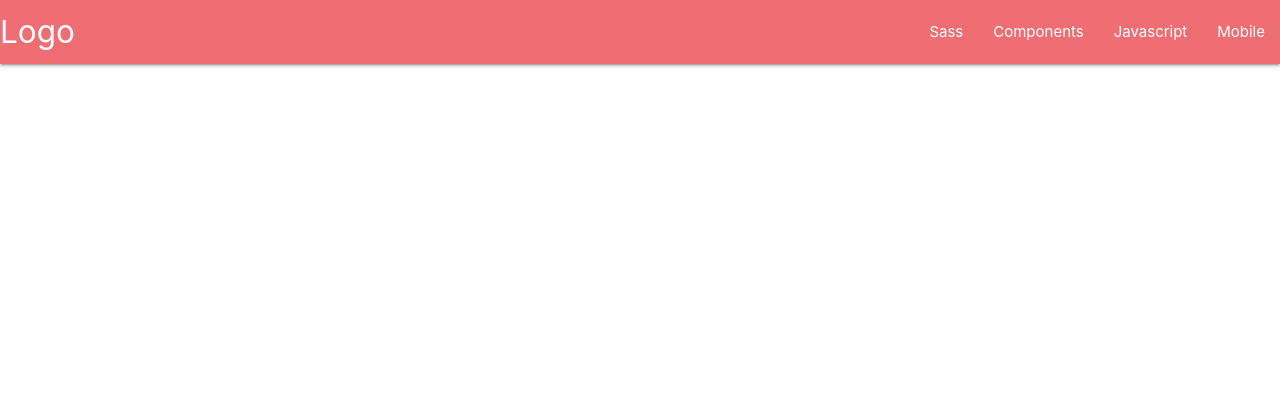
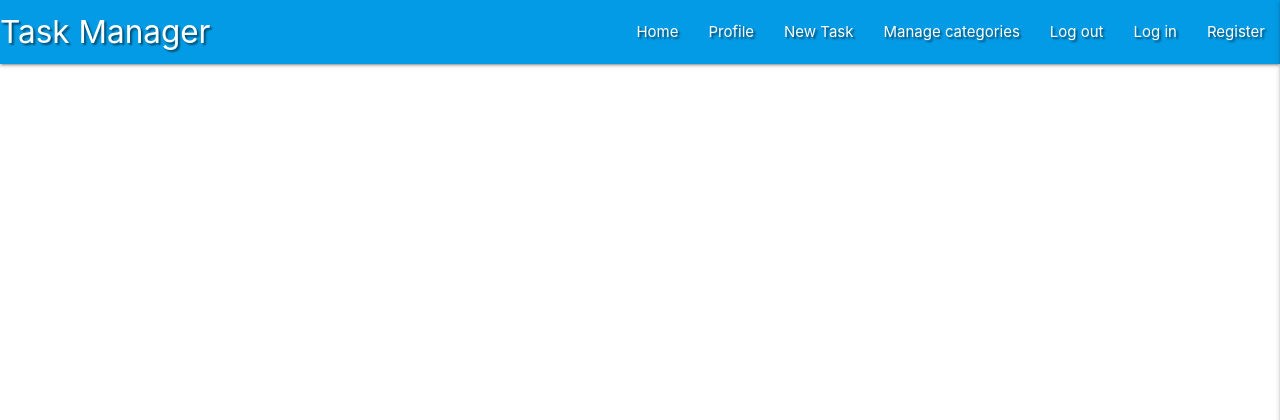
Before and after one commit to vaida898/flask-task-manager-project, a Flask app: page / in a window 1280 px wide. Shown: the top 420 px of the page. Run offline with Flask 2, Linux system fonts and the light colour scheme; data that the repository does not hold is empty; some libraries are stand-ins or nearby versions.

Commit message:
added materialize navbar and sidenav

```diff
--- a/static/css/style.css
+++ b/static/css/style.css
@@ -1,3 +1,3 @@
-body {
-
+.text-shadow {
+    text-shadow: 2px 2px 2px rgba(0, 0, 0, 0.5);
 }
--- a/static/js/script.js
+++ b/static/js/script.js
@@ -0,0 +1,3 @@
+  $(document).ready(function(){
+    $(".sidenav").sidenav({edge: "right"});
+  });
--- a/templates/base.html
+++ b/templates/base.html
@@ -25,28 +25,35 @@
   </head>
   <body>
     <header>
-    <!-- Top navbar-->
-      <nav>
+      <!-- Top navbar-->
+      <nav class="nav-extended text-shadow light-blue darken-1">
         <div class="nav-wrapper">
-          <a href="#!" class="brand-logo">Logo</a>
-          <a href="#" data-target="mobile-demo" class="sidenav-trigger"
-            ><i class="material-icons">menu</i></a
-          >
+          <a href="{{ url_for('get_tasks') }}" class="brand-logo">Task Manager</a>
+          <a href="#" data-target="mobile-demo" class="sidenav-trigger right"
+            ><i class="fas fa-bars"></i
+          ></a>
           <!-- mobile sidenav bar -->
           <ul class="right hide-on-med-and-down">
-            <li><a href="sass.html">Sass</a></li>
-            <li><a href="badges.html">Components</a></li>
-            <li><a href="collapsible.html">Javascript</a></li>
-            <li><a href="mobile.html">Mobile</a></li>
+            <li><a href="{{ url_for('get_tasks') }}">Home</a></li>
+            <li><a href="#">Profile</a></li>
+            <li><a href="#">New Task</a></li>
+            <li><a href="#">Manage categories</a></li>
+            <li><a href="#">Log out</a></li>
+            <li><a href="#">Log in</a></li>
+            <li><a href="#">Register</a></li>
           </ul>
         </div>
       </nav>
 
       <ul class="sidenav" id="mobile-demo">
-        <li><a href="sass.html">Sass</a></li>
-        <li><a href="badges.html">Components</a></li>
-        <li><a href="collapsible.html">Javascript</a></li>
-        <li><a href="mobile.html">Mobile</a></li>
+      <li><h4 class="center-align light-blue-text text-darken-4">Task Manager</h4></li>
+        <li><a href="{{ url_for('get_tasks') }}">Home</a></li>
+        <li><a href="#">Profile</a></li>
+        <li><a href="#">New Task</a></li>
+        <li><a href="#">Manage categories</a></li>
+        <li><a href="#">Log out</a></li>
+        <li><a href="#">Log in</a></li>
+        <li><a href="#">Register</a></li>
       </ul>
     </header>
 
```
